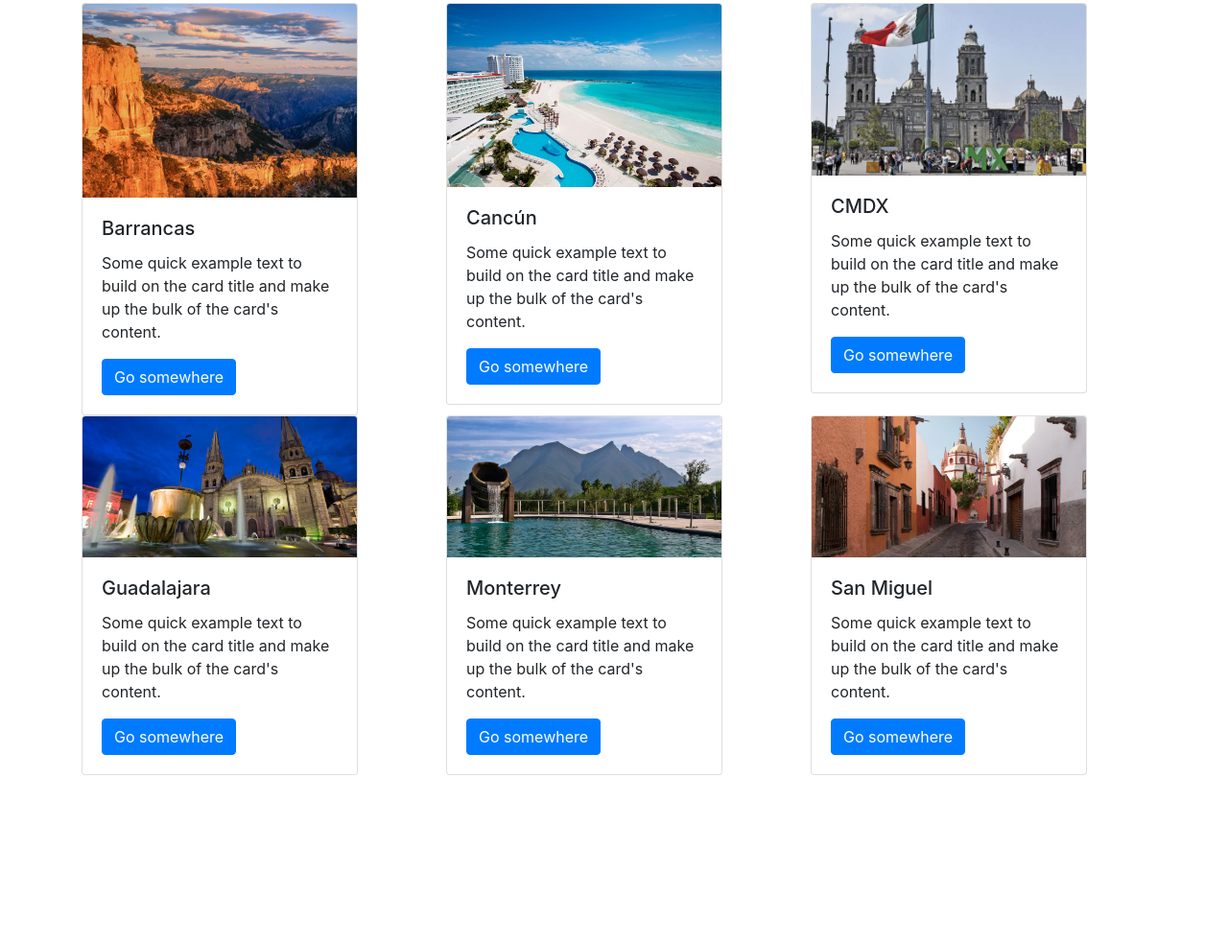
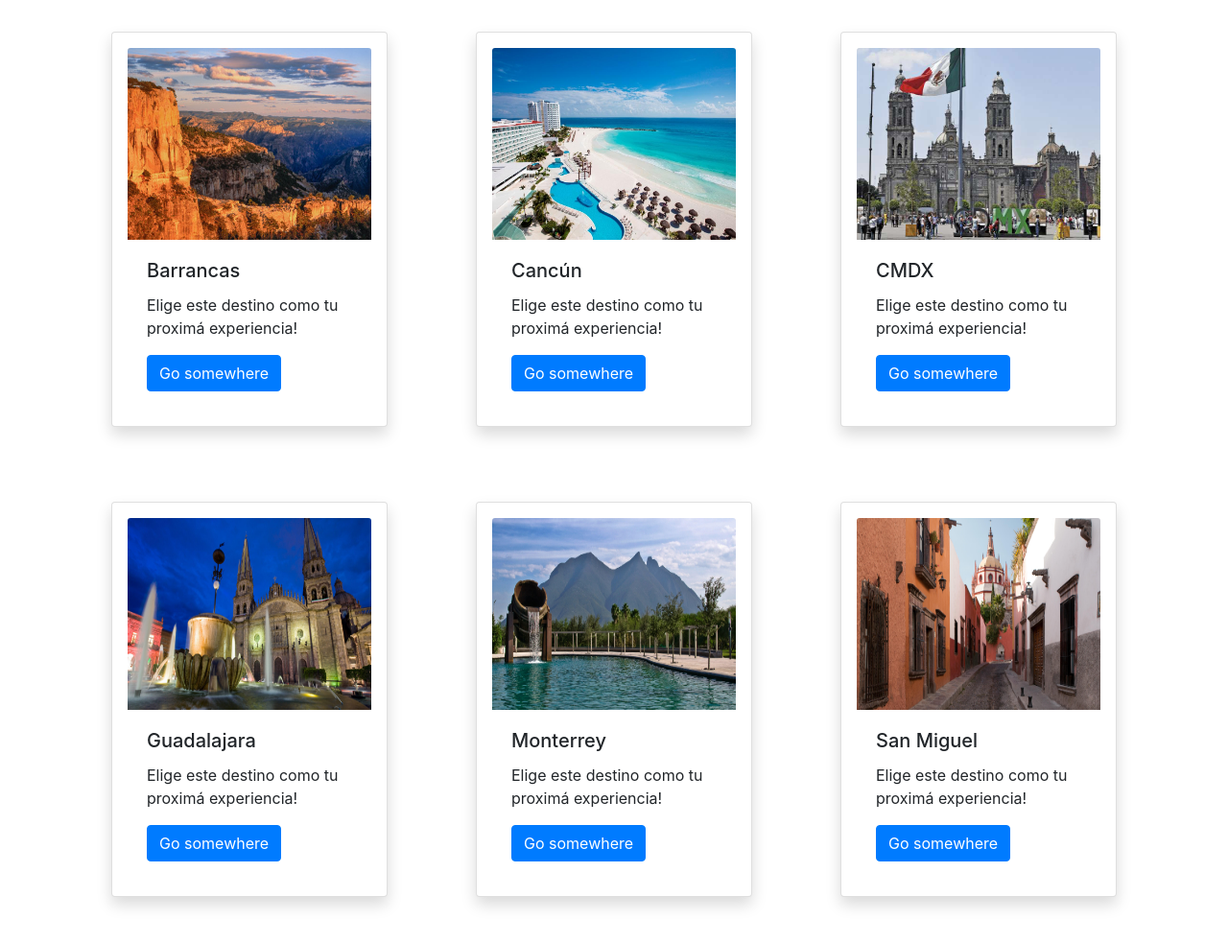
Before and after one commit to AGedgar/frontend-fundamentals, a plain HTML site: page landing.html in a window 1280 px wide. Shown: the part 439-1422 px from the top of the page at 96% size. Before the commit the page ends 1247 px from the top, so only its background shows below. Drawn offline with nearby package versions, Linux system fonts and the light colour scheme.

Commit message:
Landpage adjustment

```diff
--- a/assets/css/landing/landing.css
+++ b/assets/css/landing/landing.css
@@ -4,3 +4,11 @@
     background-size: cover;
     background-position: bottom;
 }
+
+.card{
+    margin: 30px;
+}
+
+.container img{
+    height: 200px;
+}
--- a/landing.html
+++ b/landing.html
@@ -41,64 +41,64 @@
       <!-- Cards -->
       <div class="container">
         <div class="row">
-            <div class="col">
-                <div class="card" style="width: 18rem;">
+            <div class="col-sm-12 col-md-6 col-lg-4 d-flex justify-content-sm-center">
+                <div class="card shadow p-3 mb-5 bg-white rounded" style="width: 18rem;">
                     <img src="./assets/images/landing/barrancas.jpg" class="card-img-top" alt="Barrancas">
                     <div class="card-body">
                       <h5 class="card-title">Barrancas</h5>
-                      <p class="card-text">Some quick example text to build on the card title and make up the bulk of the card's content.</p>
+                      <p class="card-text">Elige este destino como tu proximá experiencia!</p>
                       <a href="#" class="btn btn-primary">Go somewhere</a>
                     </div>
                   </div>
             </div>
-            <div class="col">
-                <div class="card" style="width: 18rem;">
+            <div class="col-sm-12 col-md-6 col-lg-4 d-flex justify-content-sm-center">
+                <div class="card shadow p-3 mb-5 bg-white rounded" style="width: 18rem;">
                     <img src="./assets/images/landing/cancun.jpg" class="card-img-top" alt="Cancun">
                     <div class="card-body">
                       <h5 class="card-title">Cancún</h5>
-                      <p class="card-text">Some quick example text to build on the card title and make up the bulk of the card's content.</p>
+                      <p class="card-text">Elige este destino como tu proximá experiencia!</p>
                       <a href="#" class="btn btn-primary">Go somewhere</a>
                     </div>
                   </div>
             </div>
-            <div class="col">
-                <div class="card" style="width: 18rem;">
+            <div class="col-sm-12 col-md-6 col-lg-4 d-flex justify-content-sm-center">
+                <div class="card shadow p-3 mb-5 bg-white rounded" style="width: 18rem;">
                     <img src="./assets/images/landing/cdmx.jpg" class="card-img-top" alt="CDMX">
                     <div class="card-body">
                       <h5 class="card-title">CMDX</h5>
-                      <p class="card-text">Some quick example text to build on the card title and make up the bulk of the card's content.</p>
+                      <p class="card-text">Elige este destino como tu proximá experiencia!</p>
                       <a href="#" class="btn btn-primary">Go somewhere</a>
                     </div>
                   </div>
             </div>
         </div>
         <div class="row">
-            <div class="col">
-                <div class="card" style="width: 18rem;">
+            <div class="col-sm-12 col-md-6 col-lg-4 d-flex justify-content-sm-center">
+                <div class="card shadow p-3 mb-5 bg-white rounded" style="width: 18rem;">
                     <img src="./assets/images/landing/guadalajara.jpg" class="card-img-top" alt="gdl">
                     <div class="card-body">
                       <h5 class="card-title">Guadalajara</h5>
-                      <p class="card-text">Some quick example text to build on the card title and make up the bulk of the card's content.</p>
+                      <p class="card-text">Elige este destino como tu proximá experiencia!</p>
                       <a href="#" class="btn btn-primary">Go somewhere</a>
                     </div>
                   </div>
             </div>
-            <div class="col">
-                <div class="card" style="width: 18rem;">
+            <div class="col-sm-12 col-md-6 col-lg-4 d-flex justify-content-sm-center">
+                <div class="card shadow p-3 mb-5 bg-white rounded" style="width: 18rem;">
                     <img src="./assets/images/landing/monterrey.jpg" class="card-img-top" alt="mty">
                     <div class="card-body">
                       <h5 class="card-title">Monterrey</h5>
-                      <p class="card-text">Some quick example text to build on the card title and make up the bulk of the card's content.</p>
+                      <p class="card-text">Elige este destino como tu proximá experiencia!</p>
                       <a href="#" class="btn btn-primary">Go somewhere</a>
                     </div>
                   </div>
             </div>
-            <div class="col">
-                <div class="card" style="width: 18rem;">
+            <div class="col-sm-12 col-md-6 col-lg-4 d-flex justify-content-sm-center">
+                <div class="card shadow p-3 mb-5 bg-white rounded" style="width: 18rem;">
                     <img src="./assets/images/landing/sanmiguel.jpg" class="card-img-top" alt="sanmike">
                     <div class="card-body">
                       <h5 class="card-title">San Miguel</h5>
-                      <p class="card-text">Some quick example text to build on the card title and make up the bulk of the card's content.</p>
+                      <p class="card-text">Elige este destino como tu proximá experiencia!</p>
                       <a href="#" class="btn btn-primary">Go somewhere</a>
                     </div>
                   </div>
```
